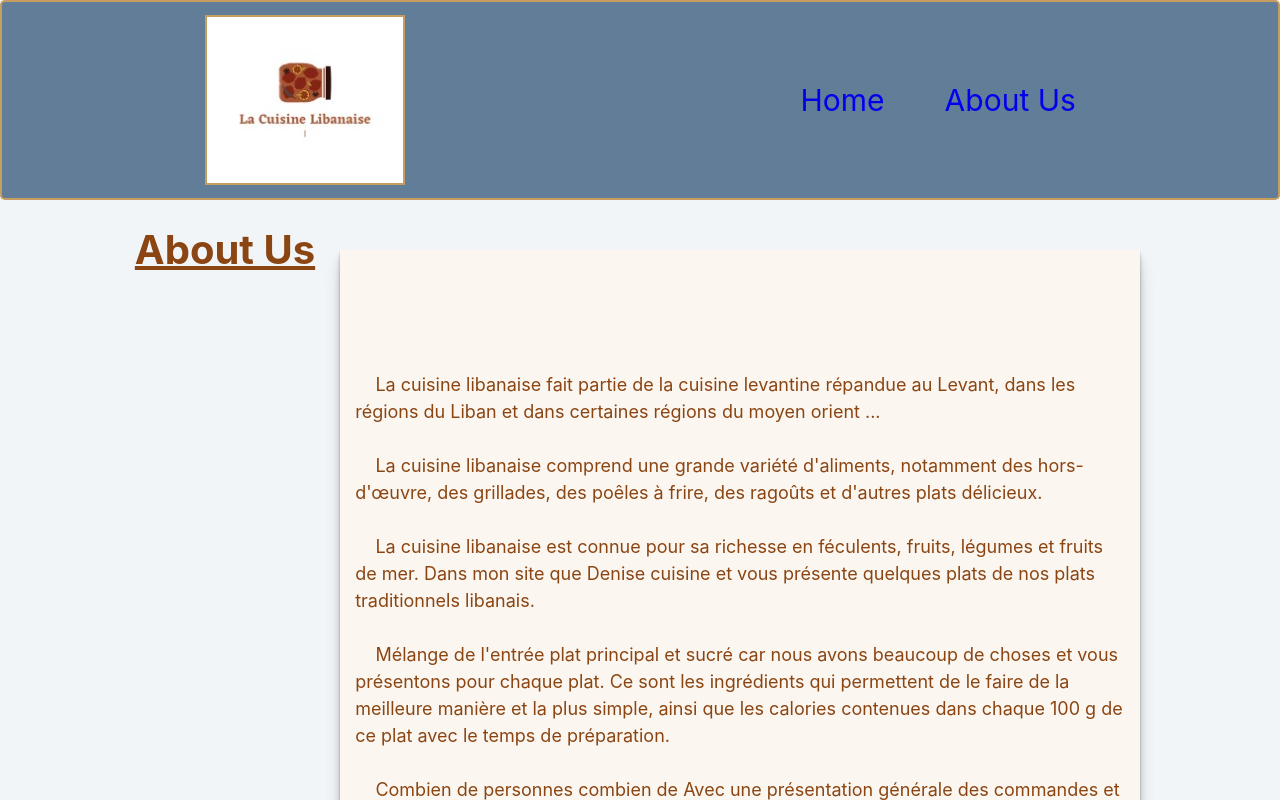
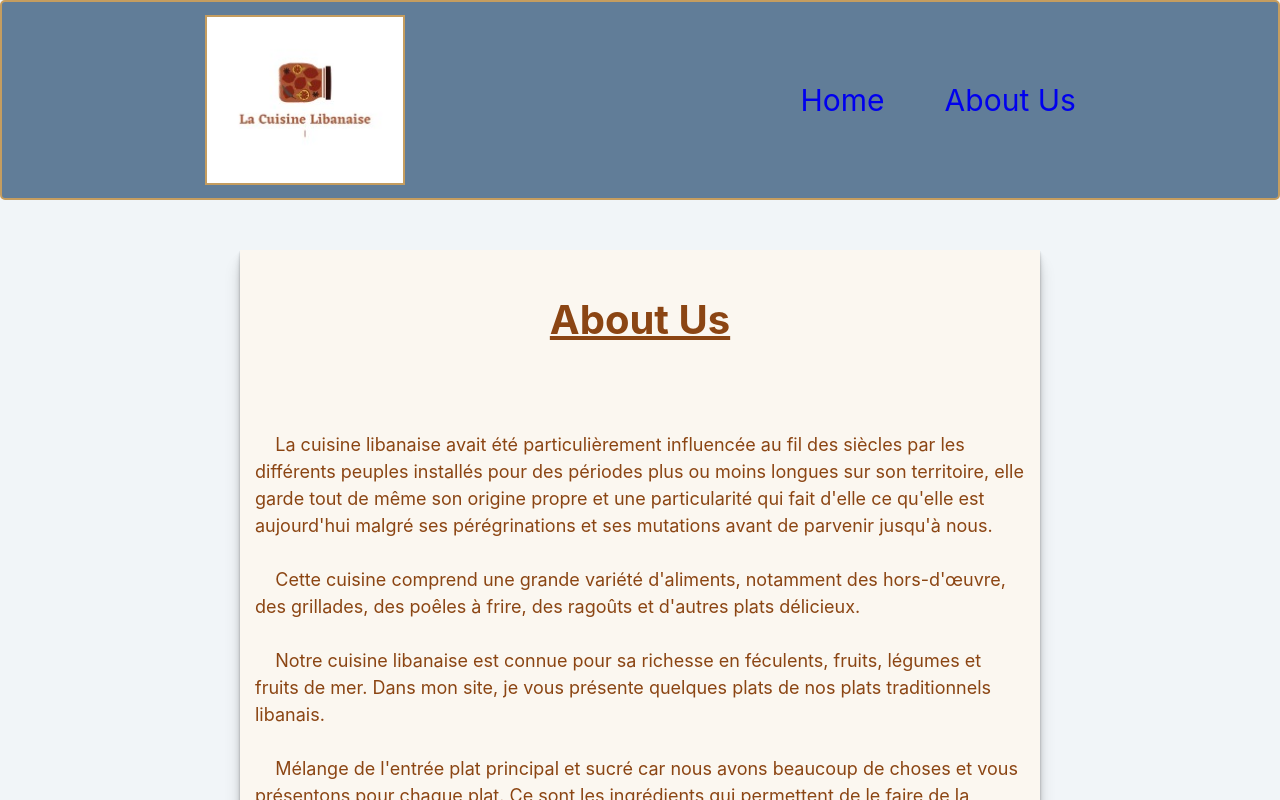
Before and after one commit to rimasemib/macuisinelibanaise, a React (Create React App) app: page /about in a window 1280 px wide. Shown: the top 800 px of the page. Built offline with nearby package versions, Linux system fonts and the light colour scheme.

Commit message:
modified title about us

```diff
--- a/src/components/Menu.js
+++ b/src/components/Menu.js
@@ -1,5 +1,3 @@
-
-
 import "./Menu.css";
 import {Link} from "react-router-dom";
 
--- a/src/pages/About.js
+++ b/src/pages/About.js
@@ -7,12 +7,12 @@ import "./About.css";
 const About = () => {
   return (
     <div >
+
     <Header />
     <div className='boxes'>
-      <h2 className="aboutTit">About Us</h2>
-      <p className='square shadow-5'><br/><br/><br/>&nbsp;&nbsp;&nbsp;&nbsp;La cuisine libanaise fait partie de la cuisine levantine répandue au Levant, dans les régions du Liban et dans certaines régions du moyen orient  ... <br/><br/>&nbsp;&nbsp;&nbsp;
-      La cuisine libanaise comprend une grande variété d'aliments, notamment des hors-d'œuvre, des grillades, des poêles à frire, des ragoûts et d'autres plats délicieux.  <br/><br/>&nbsp;&nbsp;&nbsp;&nbsp;La cuisine libanaise est connue pour sa richesse en féculents, fruits, légumes et fruits de mer. Dans mon site que Denise cuisine et vous présente quelques plats de nos plats traditionnels libanais.<br/><br/>&nbsp;&nbsp;&nbsp;&nbsp;Mélange de l'entrée plat principal et sucré car nous avons beaucoup de choses et vous présentons pour chaque plat.  Ce sont les ingrédients qui permettent de le faire de la meilleure manière et la plus simple, ainsi que les calories contenues dans chaque 100 g de ce plat avec le temps de préparation.  <br/><br/>&nbsp;&nbsp;&nbsp;&nbsp;Combien de personnes combien de
-      Avec une présentation générale des commandes et des photos ci-dessus, certaines photos présentées le présentent de nombreuses manières et substitutions.
+
+      <p className='square shadow-5'><h2 className="aboutTit">About Us</h2><br/><br/><br/>&nbsp;&nbsp;&nbsp;&nbsp;La cuisine libanaise avait été particulièrement influencée au fil des siècles par les différents peuples installés pour des périodes plus ou moins longues sur son territoire, elle garde tout de même son origine propre et une particularité qui fait d'elle ce qu'elle est aujourd'hui malgré ses pérégrinations et ses mutations avant de parvenir jusqu'à nous.<br/><br/>&nbsp;&nbsp;&nbsp;
+      Cette cuisine comprend une grande variété d'aliments, notamment des hors-d'œuvre, des grillades, des poêles à frire, des ragoûts et d'autres plats délicieux.  <br/><br/>&nbsp;&nbsp;&nbsp;&nbsp;Notre cuisine libanaise est connue pour sa richesse en féculents, fruits, légumes et fruits de mer. Dans mon site, je vous présente quelques plats de nos plats traditionnels libanais.<br/><br/>&nbsp;&nbsp;&nbsp;&nbsp;Mélange de l'entrée plat principal et sucré car nous avons beaucoup de choses et vous présentons pour chaque plat.  Ce sont les ingrédients qui permettent de le faire de la meilleure manière et la plus simple, ainsi que les calories contenues dans chaque 100 g de ce plat avec le temps de préparation.  <br/><br/>&nbsp;&nbsp;&nbsp;&nbsp;Combien de personnes pour chaque recette, le temps de préparation pour chaque recette.Avec une présentation générale des commandes et des photos ci-dessus. Certaines photos présentées de nombreuses manières et substitutions.
         Je souhaite que vous aimerez mon site Web et m'encouragez à ajouter de plus en plus de détails et l'international je souhaite qu'il vous plaira et vous apprécierez nos repas.</p>
 
     </div>
```
